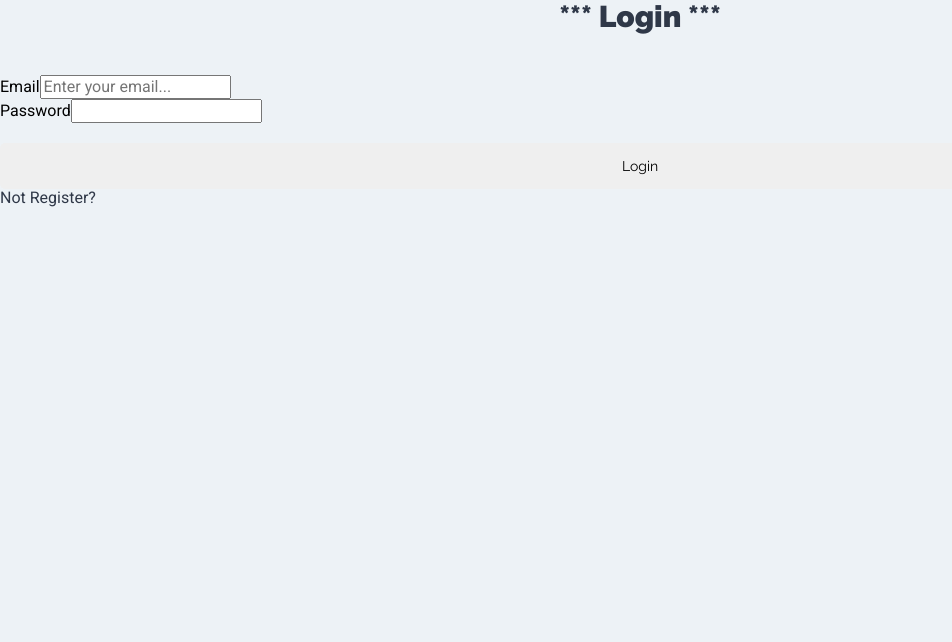
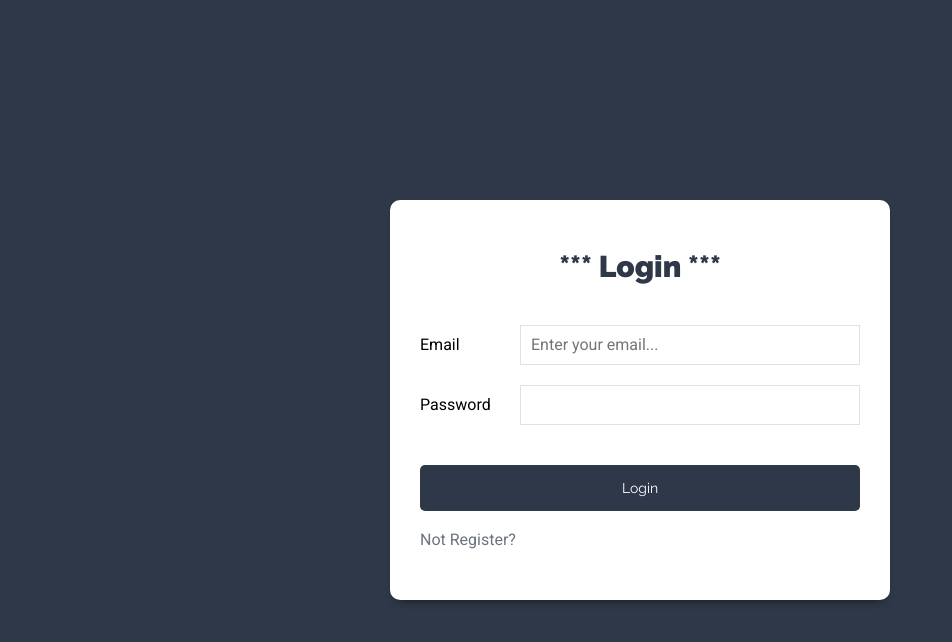
Before and after one commit to vidal-Rosc/MERN, a React (Create React App) app in the folder FrontEnd/client/: page / in a window 1280 px wide. Shown: the top 642 px of the page, without its empty margins (0-952 px from the left). Built offline with nearby package versions, Linux system fonts and the light colour scheme.

Commit message:
css change

```diff
--- a/FrontEnd/client/src/components/auth/Login.js
+++ b/FrontEnd/client/src/components/auth/Login.js
@@ -34,14 +34,14 @@ const Login = () => {
 
 
     return (
-        <div className="form-usuario">
-            <div className="contenedor-form sombra-dark">
+        <div className="user-form">
+            <div className="container-form dark-shadow">
                 <h1>*** Login ***</h1>
 
                 <form
                     onSubmit={onSubmit}
                 >
-                    <div className="campo-form">
+                    <div className="field-form">
                         <label htmlFor="email"> Email</label>
                         <input
                             type="email"
@@ -53,7 +53,7 @@ const Login = () => {
                         />
                     </div>
 
-                    <div className="campo-form">
+                    <div className="field-form">
                         <label htmlFor="password"> Password</label>
                         <input
                             type="password"
@@ -64,15 +64,15 @@ const Login = () => {
                         />
                     </div>
 
-                    <div className="campo-form">
+                    <div className="field-form">
                         <input
                             type="submit"
-                            className="btn btn-primario btn-block"
+                            className="btn btn-primary btn-block"
                             value="Login"
                         />
                     </div>
                 </form>
-                <Link to={'/new-account'} className="enlace-cuenta">
+                <Link to={'/new-account'} className="link-account">
                         Not Register?
                 </Link>
             </div>
```
